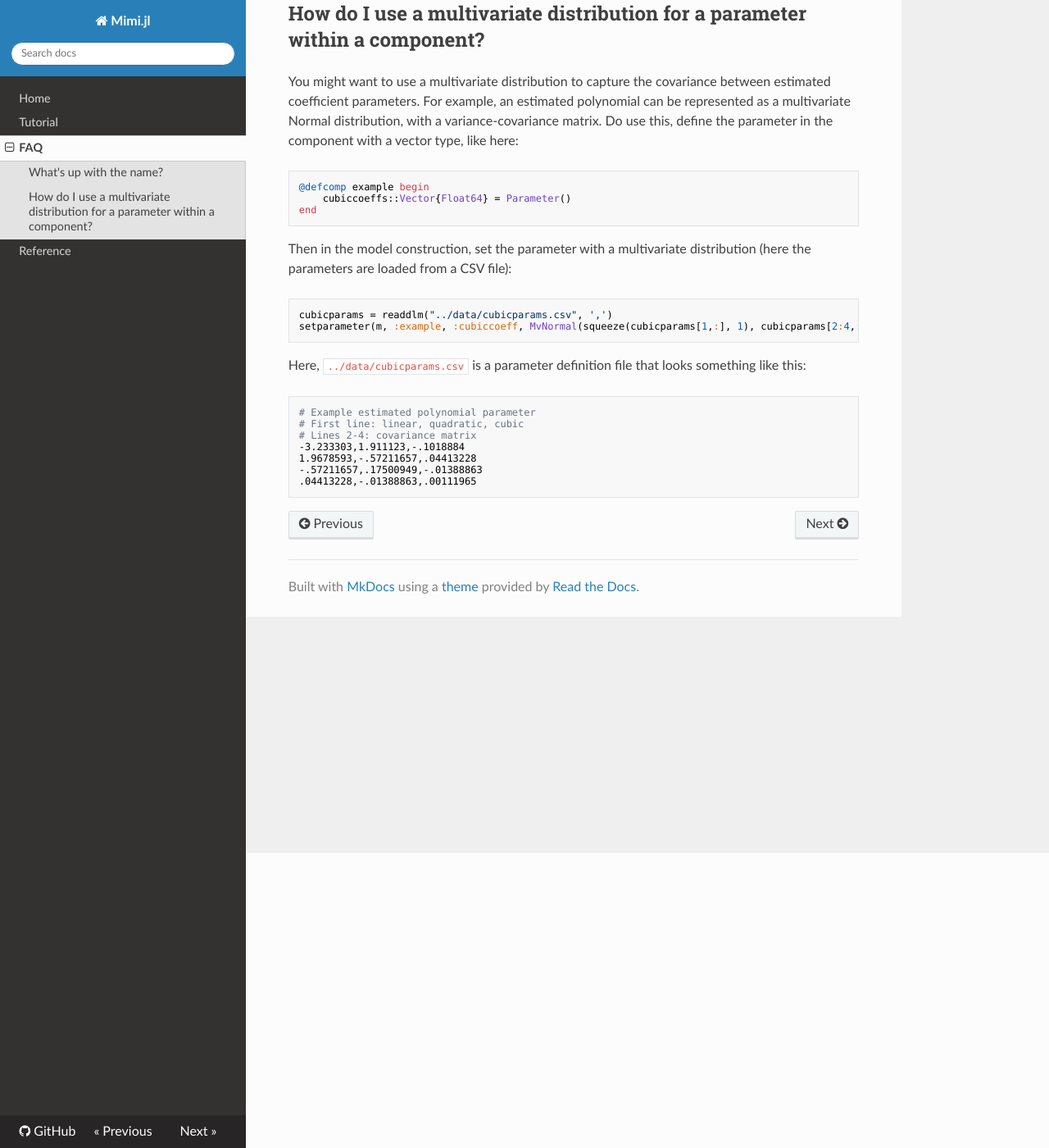
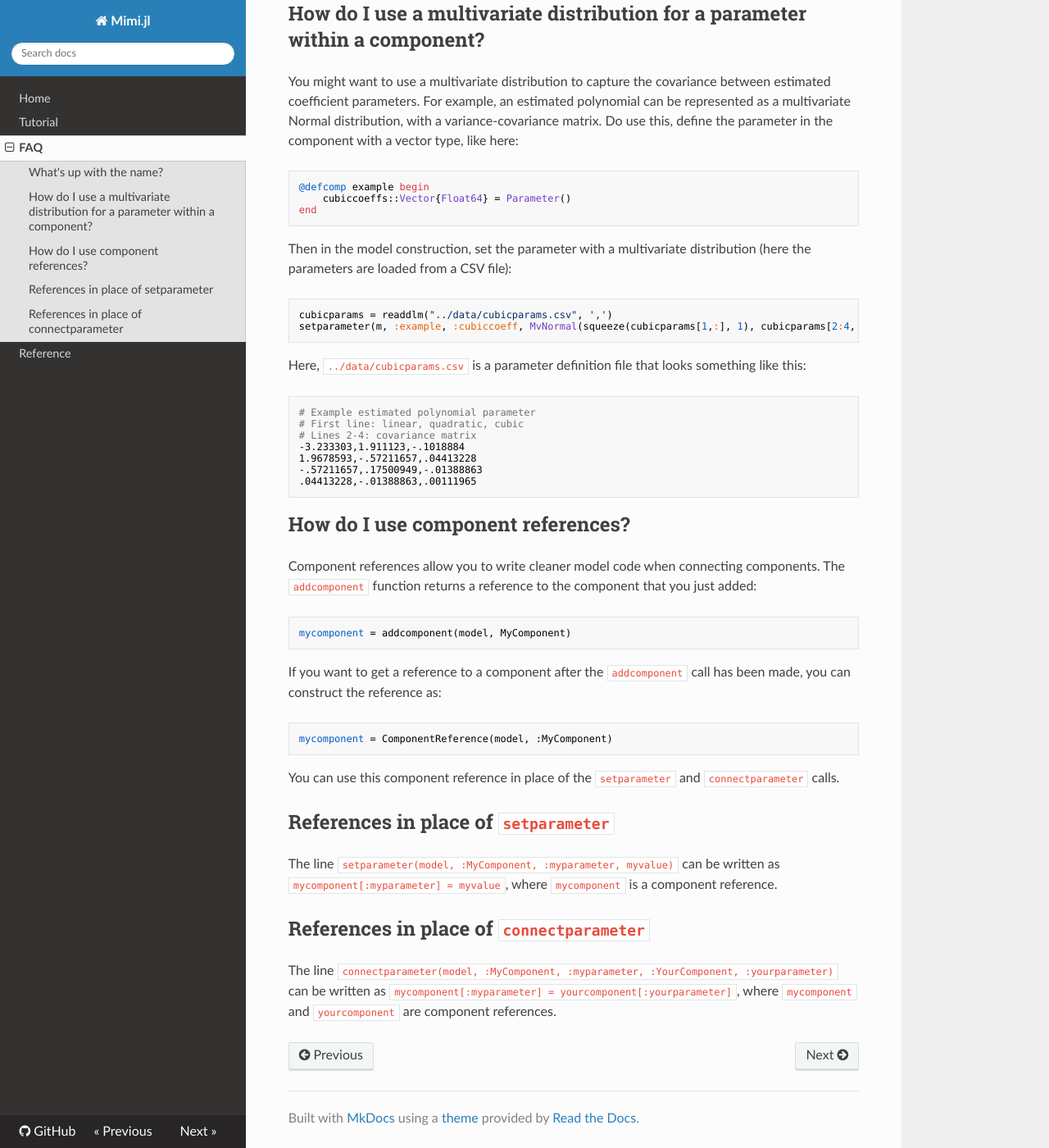
Before and after one commit to mimiframework/Mimi.jl, an MkDocs documentation site: the page built from doc/faq.md, in a window 1280 px wide and 1400 px high, scrolled down 360 px. Shown: the whole window at 82% size. Built offline with MkDocs 1.6.1, drawn with Linux system fonts in a browser that asks for light colours; nearby versions of some CDN libraries; old or Windows-style settings are respelled for this version of MkDocs.

Commit message:
Add component references system

````diff
--- a/doc/faq.md
+++ b/doc/faq.md
@@ -34,3 +34,25 @@ Here, `../data/cubicparams.csv` is a parameter definition file that looks someth
 -.57211657,.17500949,-.01388863
 .04413228,-.01388863,.00111965
 ```
+
+## How do I use component references?
+
+Component references allow you to write cleaner model code when connecting components.  The `addcomponent` function returns a reference to the component that you just added:
+```
+mycomponent = addcomponent(model, MyComponent)
+```
+
+If you want to get a reference to a component after the `addcomponent` call has been made, you can construct the reference as:
+```
+mycomponent = ComponentReference(model, :MyComponent)
+```
+
+You can use this component reference in place of the `setparameter` and `connectparameter` calls.
+
+## References in place of `setparameter`
+
+The line `setparameter(model, :MyComponent, :myparameter, myvalue)` can be written as `mycomponent[:myparameter] = myvalue`, where `mycomponent` is a component reference.
+
+## References in place of `connectparameter`
+
+The line `connectparameter(model, :MyComponent, :myparameter, :YourComponent, :yourparameter)` can be written as `mycomponent[:myparameter] = yourcomponent[:yourparameter]`, where `mycomponent` and `yourcomponent` are component references.
````
Also changed, not shown: 4 other files.
